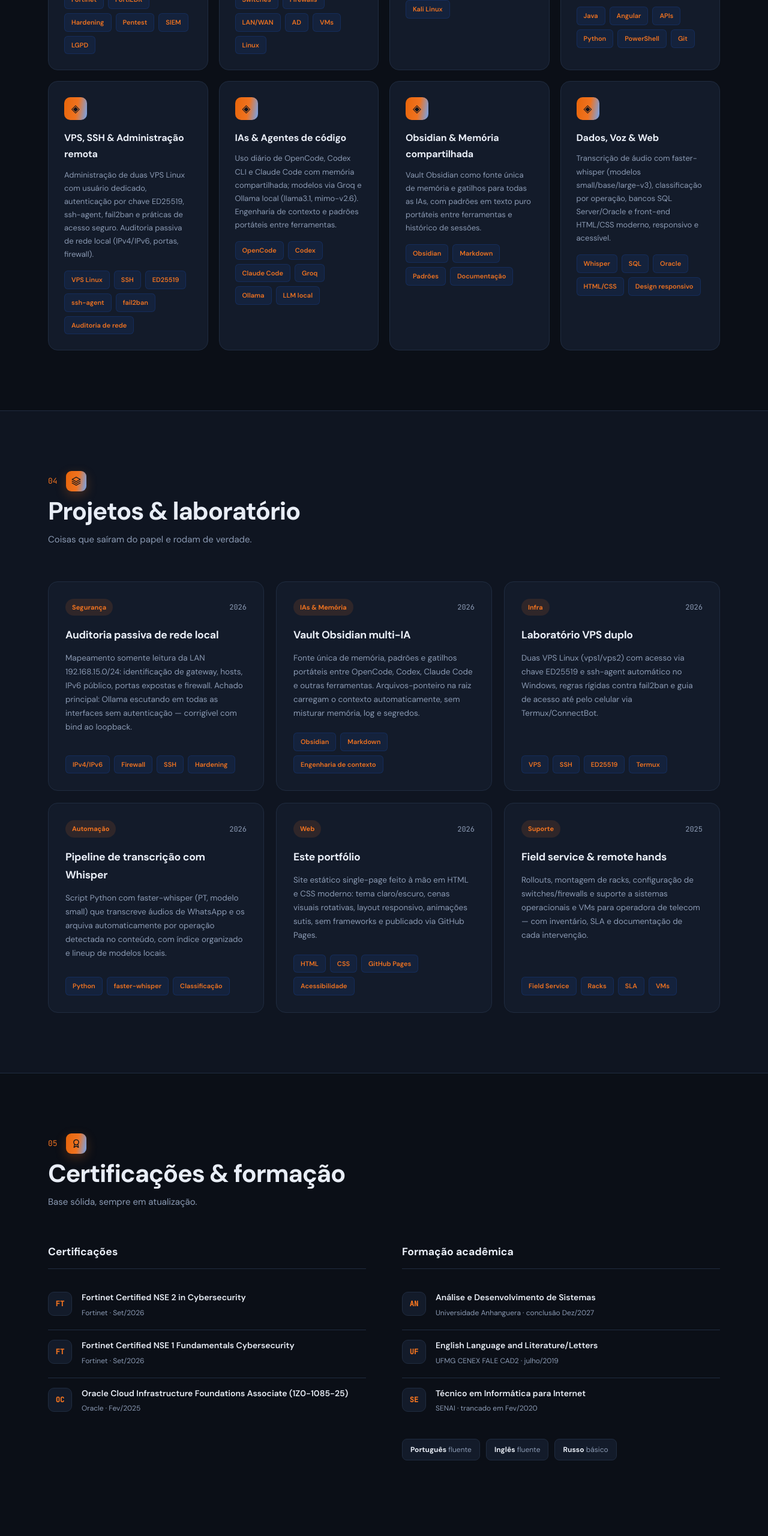
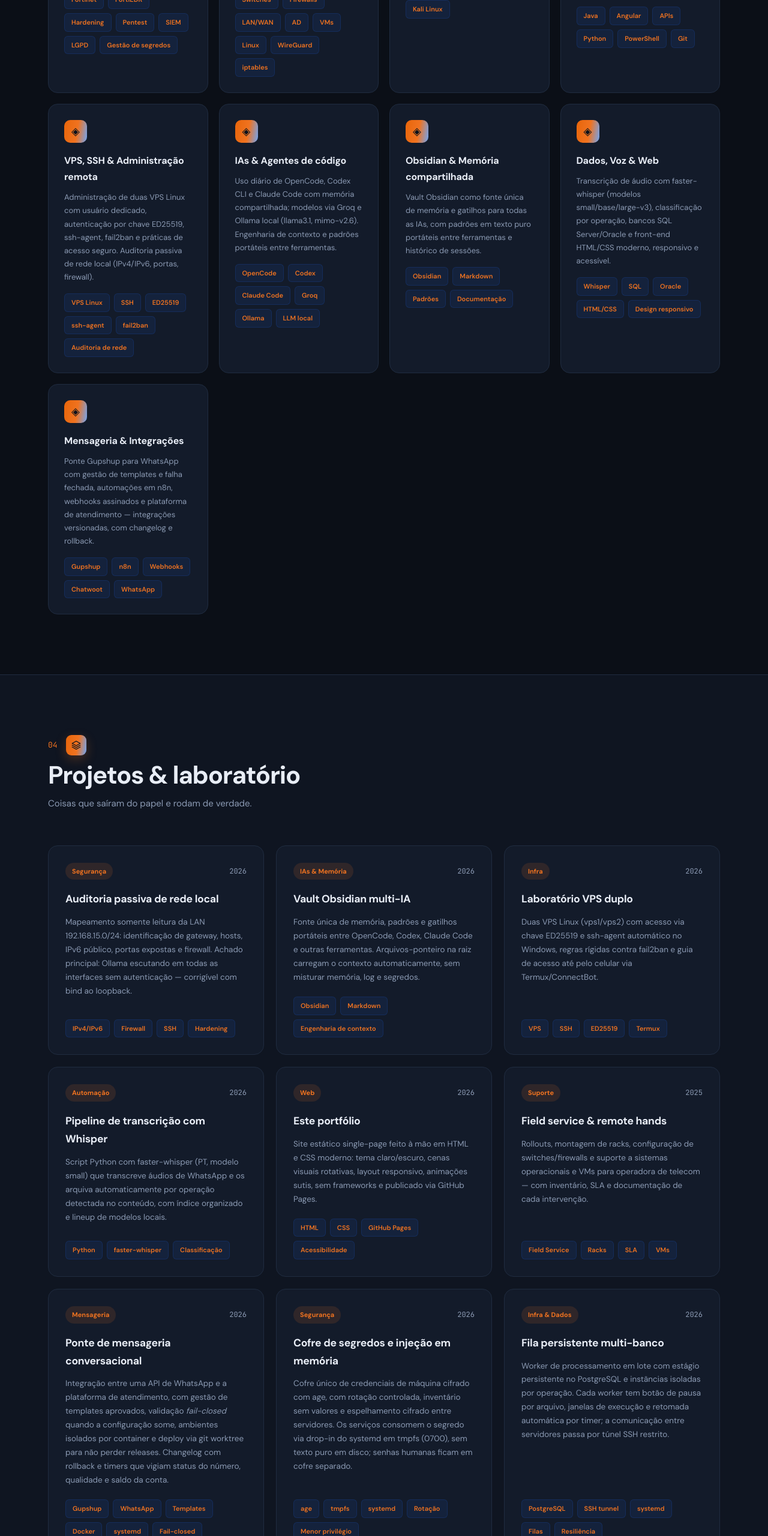
Before and after one commit to BaYega-RFA/portfolio, a plain HTML site: page index.html in a window 1280 px wide. Shown: the part 3836-6396 px from the top of the page at 60% size. Drawn offline with Linux system fonts and the light colour scheme.

Commit message:
Add Gupshup bridge, secrets vault, queues, firewall, LGPD and agent bridge projects from read-only VPS survey

```diff
--- a/index.html
+++ b/index.html
@@ -279,14 +279,14 @@
             <div class="skill-icon" aria-hidden="true">◈</div>
             <h3>Segurança &amp; Governança</h3>
             <p>Gestão de vulnerabilidades com Fortinet Security Fabric, FortiEDR, hardening, pentest, SIEM, firewalls e LGPD (estudos e prática).</p>
-            <div class="tags"><span>Fortinet</span><span>FortiEDR</span><span>Hardening</span><span>Pentest</span><span>SIEM</span><span>LGPD</span></div>
+            <div class="tags"><span>Fortinet</span><span>FortiEDR</span><span>Hardening</span><span>Pentest</span><span>SIEM</span><span>LGPD</span><span>Gestão de segredos</span></div>
           </article>
 
           <article class="skill-card reveal">
             <div class="skill-icon" aria-hidden="true">◈</div>
             <h3>Redes &amp; Infraestrutura</h3>
             <p>Configuração de switches e firewalls, LAN/WAN, Active Directory, Windows Server, Linux, VMs e suporte N2/N3 a campo.</p>
-            <div class="tags"><span>Switches</span><span>Firewalls</span><span>LAN/WAN</span><span>AD</span><span>VMs</span><span>Linux</span></div>
+            <div class="tags"><span>Switches</span><span>Firewalls</span><span>LAN/WAN</span><span>AD</span><span>VMs</span><span>Linux</span><span>WireGuard</span><span>iptables</span></div>
           </article>
 
           <article class="skill-card reveal">
@@ -329,6 +329,13 @@
             <h3>Dados, Voz &amp; Web</h3>
             <p>Transcrição de áudio com faster-whisper (modelos small/base/large-v3), classificação por operação, bancos SQL Server/Oracle e front-end HTML/CSS moderno, responsivo e acessível.</p>
             <div class="tags"><span>Whisper</span><span>SQL</span><span>Oracle</span><span>HTML/CSS</span><span>Design responsivo</span></div>
+          </article>
+
+          <article class="skill-card reveal">
+            <div class="skill-icon" aria-hidden="true">◈</div>
+            <h3>Mensageria &amp; Integrações</h3>
+            <p>Ponte Gupshup para WhatsApp com gestão de templates e falha fechada, automações em n8n, webhooks assinados e plataforma de atendimento — integrações versionadas, com changelog e rollback.</p>
+            <div class="tags"><span>Gupshup</span><span>n8n</span><span>Webhooks</span><span>Chatwoot</span><span>WhatsApp</span></div>
           </article>
         </div>
       </div>
@@ -383,6 +390,48 @@
             <h3>Field service &amp; remote hands</h3>
             <p>Rollouts, montagem de racks, configuração de switches/firewalls e suporte a sistemas operacionais e VMs para operadora de telecom — com inventário, SLA e documentação de cada intervenção.</p>
             <div class="tags"><span>Field Service</span><span>Racks</span><span>SLA</span><span>VMs</span></div>
+          </article>
+
+          <article class="project-card reveal">
+            <div class="project-top"><span class="project-tag">Mensageria</span><span class="project-year">2026</span></div>
+            <h3>Ponte de mensageria conversacional</h3>
+            <p>Integração entre uma API de WhatsApp e a plataforma de atendimento, com gestão de templates aprovados, validação <em>fail-closed</em> quando a configuração some, ambientes isolados por container e deploy via git worktree para não perder releases. Changelog com rollback e timers que vigiam status do número, qualidade e saldo da conta.</p>
+            <div class="tags"><span>Gupshup</span><span>WhatsApp</span><span>Templates</span><span>Docker</span><span>systemd</span><span>Fail-closed</span></div>
+          </article>
+
+          <article class="project-card reveal">
+            <div class="project-top"><span class="project-tag">Segurança</span><span class="project-year">2026</span></div>
+            <h3>Cofre de segredos e injeção em memória</h3>
+            <p>Cofre único de credenciais de máquina cifrado com age, com rotação controlada, inventário sem valores e espelhamento cifrado entre servidores. Os serviços consomem o segredo via drop-in do systemd em tmpfs (0700), sem texto puro em disco; senhas humanas ficam em cofre separado.</p>
+            <div class="tags"><span>age</span><span>tmpfs</span><span>systemd</span><span>Rotação</span><span>Menor privilégio</span></div>
+          </article>
+
+          <article class="project-card reveal">
+            <div class="project-top"><span class="project-tag">Infra &amp; Dados</span><span class="project-year">2026</span></div>
+            <h3>Fila persistente multi-banco</h3>
+            <p>Worker de processamento em lote com estágio persistente no PostgreSQL e instâncias isoladas por operação. Cada worker tem botão de pausa por arquivo, janelas de execução e retomada automática por timer; a comunicação entre servidores passa por túnel SSH restrito.</p>
+            <div class="tags"><span>PostgreSQL</span><span>SSH tunnel</span><span>systemd</span><span>Filas</span><span>Resiliência</span></div>
+          </article>
+
+          <article class="project-card reveal">
+            <div class="project-top"><span class="project-tag">Redes</span><span class="project-year">2026</span></div>
+            <h3>Firewall automatizado e túneis privados</h3>
+            <p>Cadeia de firewall dedicada com listas de IPs de CDN, fechamento de portas de aplicação na interface pública e timer de garantia. Replicação de banco e acesso a serviços internos protegidos por WireGuard e túneis SSH restritos, além de hardening de nginx.</p>
+            <div class="tags"><span>iptables</span><span>Cloudflare</span><span>WireGuard</span><span>nginx</span><span>Hardening</span></div>
+          </article>
+
+          <article class="project-card reveal">
+            <div class="project-top"><span class="project-tag">Governança</span><span class="project-year">2026</span></div>
+            <h3>Observação somente leitura e retenção LGPD</h3>
+            <p>Painéis e snapshots somente leitura do banco para acompanhar a operação sem risco de alteração, combinados com auditoria de capacidade. Rotina de retenção LGPD com varredura, dry-run, quarentena e restauração — nada é apagado sem decisão explícita.</p>
+            <div class="tags"><span>Read-only</span><span>Snapshots</span><span>LGPD</span><span>Dry-run</span><span>Auditoria</span></div>
+          </article>
+
+          <article class="project-card reveal">
+            <div class="project-top"><span class="project-tag">IA &amp; Automação</span><span class="project-year">2026</span></div>
+            <h3>Ponte webhook → agente → WhatsApp</h3>
+            <p>Gateway que recebe tarefas por webhook, dispara um agente de código em modo não interativo e devolve o resultado em grupo de mensageria. Com monitoramento de hosts, status de serviços e trilha das execuções.</p>
+            <div class="tags"><span>Webhook</span><span>Agentes</span><span>Codex</span><span>WhatsApp</span><span>Monitoramento</span></div>
           </article>
         </div>
       </div>
```
